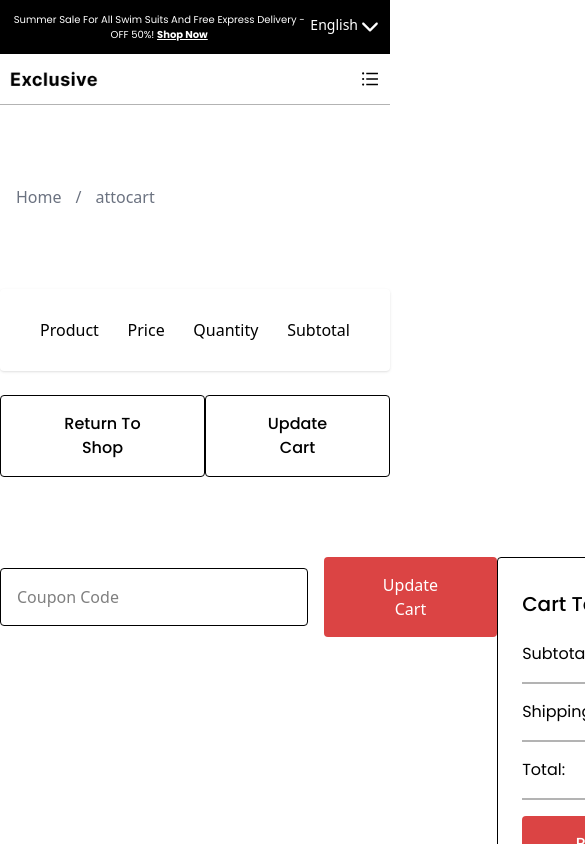
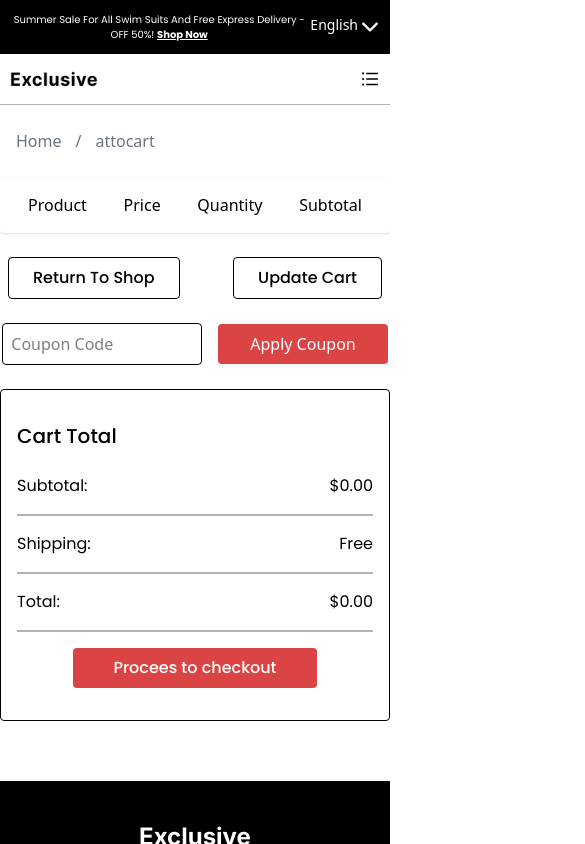
Before and after one commit to jahangir2k25/Exclusive-ecommerce-project, a React (Vite) app: page /attocart in a window 390 px wide. Shown: the top 844 px of the page, 585 px wide, since content can reach past the window. Built offline with nearby package versions, Linux system fonts and the light colour scheme.

Commit message:
modified

```diff
--- a/src/components/Card.jsx
+++ b/src/components/Card.jsx
@@ -82,7 +82,7 @@ const Card = ({ img, heading, price, pastprice, rating, reviews, discount, id, p
                     </div>
                     <h2 className='bg-primary text-center text-xs text-white absolute lg:left-3 lg:top-3 left-1.5 top-1 lg:px-3 lg:py-1 px-1 rounded-sm'>{discount}</h2>
                     <div className='absolute text-2xl right-3 top-3'>
-                        <div className='bg-white h-8.5 w-8.5 rounded-full flex justify-center items-center cursor-pointer'>
+                        <div className='bg-white  h-6 w-6 lg:h-8.5 lg:w-8.5 rounded-full flex justify-center items-center cursor-pointer'>
                             <div onClick={handleWishlist}>
                                 <FaHeart
                                     onClick={handleChange}
@@ -91,7 +91,7 @@ const Card = ({ img, heading, price, pastprice, rating, reviews, discount, id, p
                             </div>
 
                         </div>
-                        <div className='bg-white h-8.5 w-8.5 rounded-full mt-2 flex justify-center items-center'>
+                        <div className='bg-white h-6 w-6 lg:h-8.5 lg:w-8.5 rounded-full mt-2 flex justify-center items-center'>
                             <IoMdEye />
                         </div>
                     </div>
--- a/src/components/CartItem.jsx
+++ b/src/components/CartItem.jsx
@@ -14,12 +14,12 @@ const CartItem = ({ img, title, price, total, id, quantity, index }) => {
     }
 
     const handleIncrement = () => {
-        dispatch(quantityReducer({id:index, quantity, actionname: 'Increment'}))
+        dispatch(quantityReducer({ id: index, quantity, actionname: 'Increment' }))
         dispatch(subTotalReducer())
     }
     const handleDecrement = () => {
         if (quantity > 1) {
-            dispatch(quantityReducer({id:index, quantity, actionname: 'Decrement'}))
+            dispatch(quantityReducer({ id: index, quantity, actionname: 'Decrement' }))
             dispatch(subTotalReducer())
         }
     }
@@ -31,7 +31,9 @@ const CartItem = ({ img, title, price, total, id, quantity, index }) => {
                     <img className='w-12.5 h-10.5' src={img} alt="" />
                     <TiDelete onClick={handleDelete} className='absolute -top-1 left-2 text-2xl text-primary rounded-full cursor-pointer' />
                 </div>
-                <h2>{`${title.slice(0, 15)} ....`}</h2>
+                <div className='#'>
+                    <h2>{`${title.slice(0, 15)} ....`}</h2>
+                </div>
             </div>
             <h2>{price}</h2>
             <div className='flex justify-center items-center gap-3 border-1 py-1.5 px-3 rounded-sm'>
@@ -41,7 +43,7 @@ const CartItem = ({ img, title, price, total, id, quantity, index }) => {
                     <IoIosArrowDown onClick={handleDecrement} className='cursor-pointer' />
                 </div>
             </div>
-            <h2>${Number(quantity*price).toFixed(2)}</h2>
+            <h2>${Number(quantity * price).toFixed(2)}</h2>
         </div>
     )
 }
--- a/src/pages/AtToCart.jsx
+++ b/src/pages/AtToCart.jsx
@@ -13,11 +13,11 @@ const AtToCart = () => {
   return (
     <>
       <Container>
-        <div className='mt-20'>
+        <div className='lg:mt-20 mt-6'>
           <BreadCrumb />
         </div>
         <div>
-          <div className='flex justify-between py-7.25 px-10 shadow rounded-sm mt-20'>
+          <div className='flex justify-between lg:py-7.25 lg:px-10 py-4 px-7 lg:mt-20 mt-6 shadow rounded-sm'>
             <h2>Product</h2>
             <h2>Price</h2>
             <h2>Quantity</h2>
@@ -41,22 +41,22 @@ const AtToCart = () => {
           </div>
         </div>
 
-        <div className='flex font-poppins font-medium justify-between pt-6'>
-          <button className='bg-transparent hover:bg-black text-black hover:text-white duration-300 px-12 py-4 border-1 cursor-pointer rounded-sm'>Return To Shop</button>
-          <button className='bg-transparent hover:bg-black text-black hover:text-white duration-300 px-12 py-4 border-1 cursor-pointer rounded-sm'>Update Cart</button>
+        <div className='flex font-poppins font-medium justify-between px-2 lg:px-0 pt-6'>
+          <button className='bg-transparent hover:bg-black text-black hover:text-white duration-300 lg:px-12 lg:py-4 px-6 py-2 border-1 cursor-pointer rounded-sm'>Return To Shop</button>
+          <button className='bg-transparent hover:bg-black text-black hover:text-white duration-300 lg:px-12 lg:py-4 px-6 py-2 border-1 cursor-pointer rounded-sm'>Update Cart</button>
         </div>
 
-        <div className='flex justify-between mt-20'>
+        <div className='lg:flex justify-between lg:mt-20 mt-6'>
           <div>
             <div className='flex justify-center items-center gap-4'>
               <input type="text"
                 placeholder='Coupon Code'
-                className='w-82.5 py-4 pl-4 border-1 rounded-sm focus:outline-none' />
-              <Button className='bg-primary hover:bg-[#9a0606] px-12 py-4 rounded-sm'>Update Cart</Button>
+                className='lg:w-82.5 lg:py-4 lg:pl-4 w-50 py-2 pl-2 border-1 rounded-sm focus:outline-none' />
+              <Button className='bg-primary hover:bg-[#9a0606] lg:px-12 lg:py-4 px-8 py-2 rounded-sm'>Apply Coupon</Button>
             </div>
           </div>
 
-          <div className='w-117.5 font-poppins border-1 px-6 rounded-sm'>
+          <div className='lg:w-117.5 lg:px-6 px-4 font-poppins border-1 mt-6 lg:mt-0 rounded-sm'>
             <h2 className='text-xl font-medium pt-8 pb-6'>Cart Total</h2>
             <div className='flex justify-between border-b-2 border-secondary pb-4'>
               <h2>Subtotal:</h2>
@@ -71,11 +71,10 @@ const AtToCart = () => {
               <h2>${(subTotal).toFixed(2)}</h2>
             </div>
             <div className='mt-4 mb-8'>
-              <Button className='bg-primary hover:bg-[#9a0606] px-12 py-4 rounded-sm'>Procees to checkout</Button>
+              <Button className='bg-primary hover:bg-[#9a0606] lg:px-12 lg:py-4 px-10 py-2 rounded-sm'>Procees to checkout</Button>
             </div>
           </div>
         </div>
-
       </Container>
     </>
   )
--- a/src/pages/CheckOut.jsx
+++ b/src/pages/CheckOut.jsx
@@ -12,12 +12,12 @@ const CheckOut = () => {
   return (
     <>
       <Container>
-        <div className="my-20">
+        <div className="lg:my-20 my-6">
           <BreadCrumb />
         </div>
-        <h2 className="text-4xl font-inter font-medium mt-20 mb-12">Billing Details</h2>
+        <h2 className="text-4xl font-inter font-medium lg:mt-20 mt-6 lg:mb-12 mb-3 px-2 lg:px-0">Billing Details</h2>
         {/* Billing Details */}
-        <div className="flex font-poppins gap-43.25">
+        <div className="lg:flex font-poppins lg:gap-43.25 px-2 lg:px-0">
           <div className="space-y-4 text-secondary ">
             <div>
               <label className="mb-1 font-medium">First Name*</label>
@@ -77,7 +77,7 @@ const CheckOut = () => {
 
 
           {/* Order Summary */}
-          <div className="flex-1">
+          <div className="lg:flex-1 mt-6">
             <div>
               <div className="flex items-center justify-between mb-3">
                 <div className="flex justify-center items-center gap-3">
@@ -142,15 +142,15 @@ const CheckOut = () => {
               <input
                 type="text"
                 placeholder="Coupon Code"
-                className="flex-1 border px-4 rounded-sm focus:outline-none"
+                className="border px-4 rounded-sm focus:outline-none"
               />
-              <button className="bg-red-500 hover:bg-[#9a0606] text-white px-12 py-4 rounded-sm cursor-pointer">
+              <button className="bg-red-500 hover:bg-[#9a0606] text-white lg:px-12 lg:py-4 px-8 py-3 rounded-sm cursor-pointer">
                 Apply Coupon
               </button>
             </div>
 
             {/* Place Order */}
-            <button className="bg-red-500 hover:bg-[#9a0606] text-white px-12 py-4 rounded-sm cursor-pointer">
+            <button className="bg-red-500 hover:bg-[#9a0606] text-white lg:px-12 lg:py-4 px-8 py-3 rounded-sm cursor-pointer">
               Place Order
             </button>
           </div>
--- a/src/pages/Shop.jsx
+++ b/src/pages/Shop.jsx
@@ -90,27 +90,12 @@ const Shop = () => {
               </select>
             </div>
 
-            <div className="lg:flex flex-wrap justify-between grid grid-cols-2 gap-5 pt-8 lg:pt-0">
+            <div className="flex flex-wrap justify-between flex-col gap-5 pt-8 lg:pt-0">
               {
                 loading ?
                   Array.from({ length: 6 }).map((_, index) => <Skeleton key={index} />)
                   :
                   (<Pagination itemsPerPage={optionShow} />)}
-
-              {/* /* // products.map((products) => {
-                //   return (
-                //     <Card
-                //       img={products.thumbnail}
-                //       heading={products.title}
-                //       price={products.price}
-                //       pastprice={Math.floor(products.price / (1 - products.discountPercentage / 100))}
-                //       rating={products.rating}
-                //       discount={products.discountPercentage}
-                //       review={products.reviews[0].rating}
-                //     />
-                //   )
-                // }) */
-              }
 
             </div>
           </div>
--- a/src/pages/SignUp.jsx
+++ b/src/pages/SignUp.jsx
@@ -42,7 +42,7 @@ const SignUp = () => {
             </div>
 
             <div>
-              <NavLink className='text-white px-33 bg-primary hover:bg-[#d60303] py-4 rounded-sm'>
+              <NavLink className='text-white px-33 py-4 bg-primary hover:bg-[#d60303] duration-300 rounded-sm'>
                 Create Account
               </NavLink>
             </div>
```
